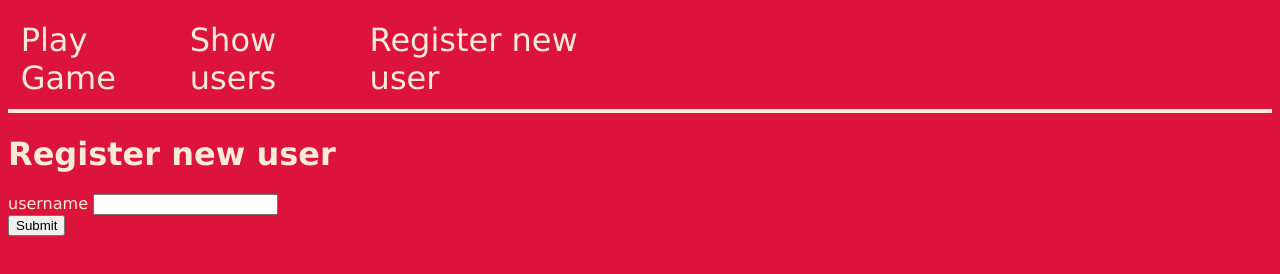
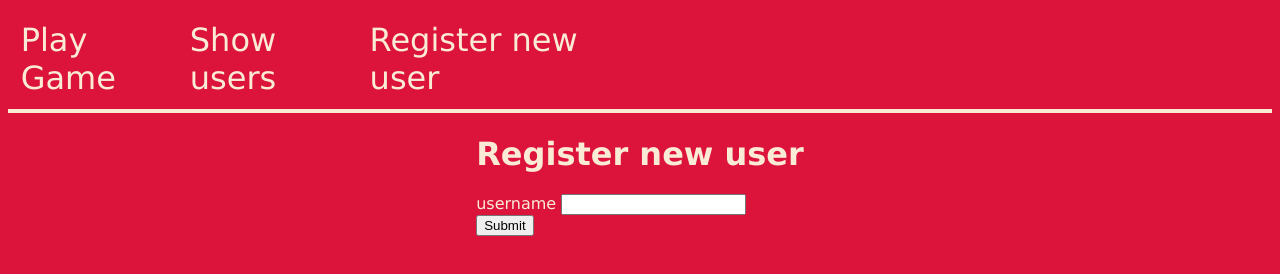
Before and after one commit to SakuyaYae/js_task_game, a plain HTML site: page reg_user.html in a window 1280 px wide. Drawn offline with Linux system fonts and the light colour scheme.

Commit message:
added felx to main

```diff
--- a/css/main.css
+++ b/css/main.css
@@ -8,6 +8,18 @@ header {
   width: 100%;
   display: flex;
   border-bottom: 0.5vh solid antiquewhite;
+}
+
+main {
+  width: 100%;
+  display: flex;
+  align-content: center;
+  flex-direction: column;
+  flex-wrap: wrap;
+}
+
+form {
+  justify-self: center;
 }
 
 header>nav {
```
